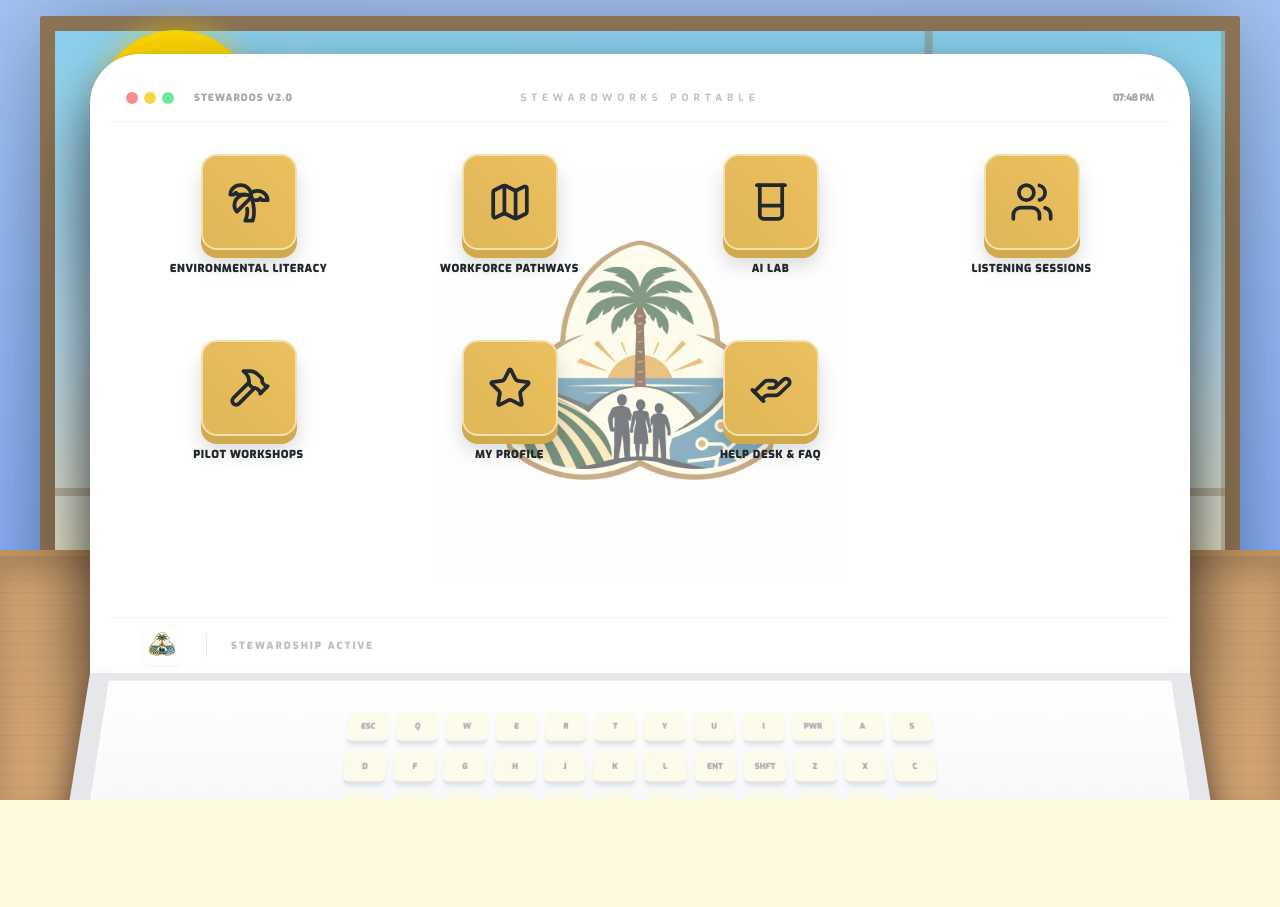
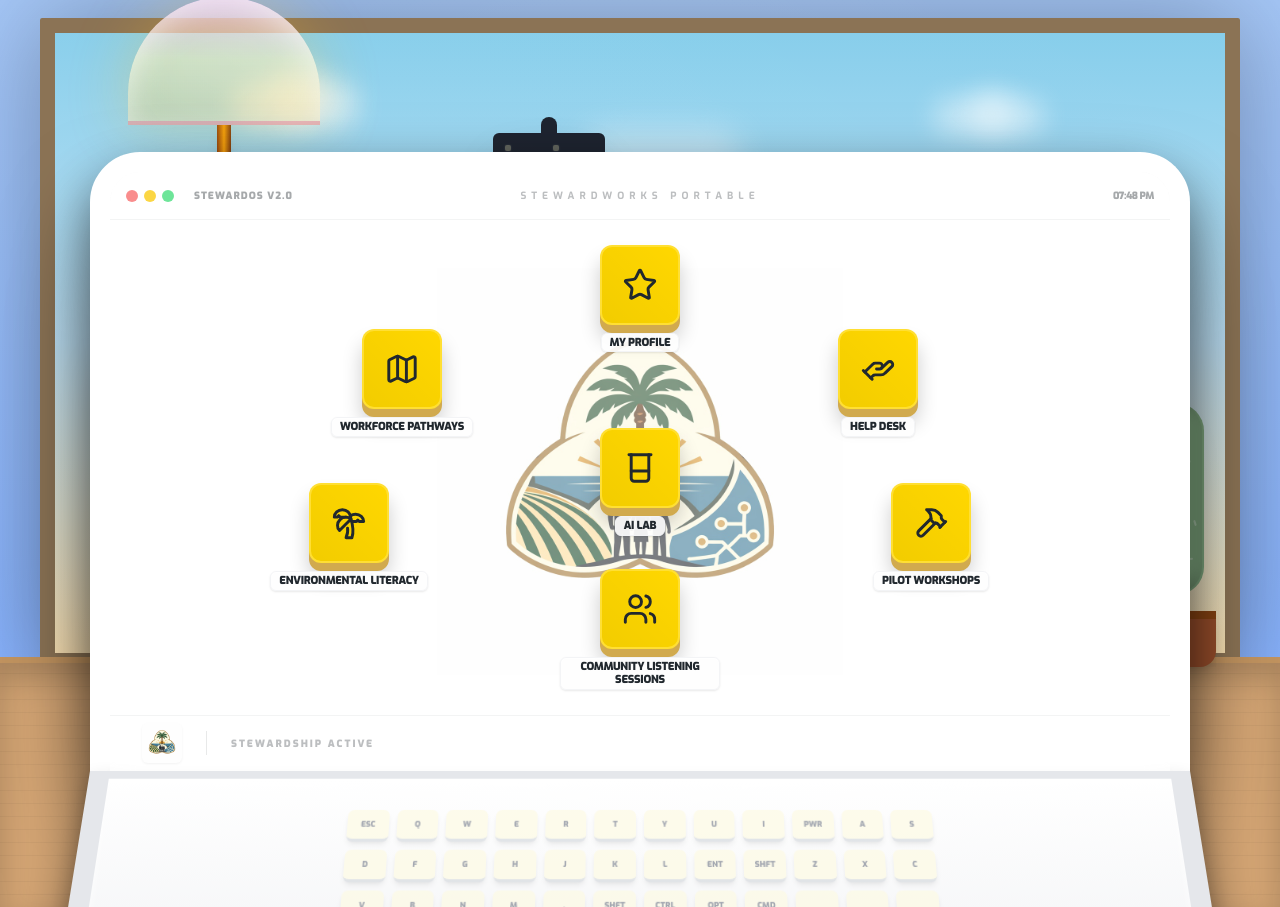
Before and after one commit to vvedenskaya/Eco-website, a Next.js app: page /hub in a window 1280 px wide. Before the commit the page ends 800 px from the top, so only its background shows below. Built offline with nearby package versions, Linux system fonts and the light colour scheme.

Commit message:
added more visual elements

```diff
--- a/src/app/hub/page.tsx
+++ b/src/app/hub/page.tsx
@@ -42,13 +42,13 @@ export default function HubPage() {
   }, []);
 
   const topics = [
-    { id: 'env-literacy', title: 'Environmental Literacy', icon: <Palmtree size={32} />, path: '/hub/environmental-literacy', color: 'bg-[#EBC05D]' },
-    { id: 'workforce-pathways', title: 'Workforce Pathways', icon: <Map size={32} />, path: '/hub/workforce-pathways', color: 'bg-[#EBC05D]' },
-    { id: 'ai-lab', title: 'AI Lab', icon: <Beaker size={32} />, path: '/hub/ai-lab', color: 'bg-[#EBC05D]' },
-    { id: 'listening-sessions', title: 'Listening Sessions', icon: <Users size={32} />, path: '/hub/community-listening', color: 'bg-[#EBC05D]' },
-    { id: 'pilot-workshops', title: 'Pilot Workshops', icon: <Hammer size={32} />, path: '/hub/pilot-workshops', color: 'bg-[#EBC05D]' },
-    { id: 'my-profile', title: 'My Profile', icon: <Star size={32} />, path: '/hub/my-profile', color: 'bg-[#EBC05D]' },
-    { id: 'help-desk', title: 'Help Desk & FAQ', icon: <HelpingHand size={32} />, path: '/hub/help-desk', color: 'bg-[#EBC05D]' },
+    { id: 'my-profile', title: 'My Profile', icon: <Star size={32} />, path: '/hub/my-profile', pos: 'top-[5%] left-1/2 -translate-x-1/2' },
+    { id: 'workforce-pathways', title: 'Workforce Pathways', icon: <Map size={32} />, path: '/hub/workforce-pathways', pos: 'top-[22%] left-[20%]' },
+    { id: 'help-desk', title: 'Help Desk', icon: <HelpingHand size={32} />, path: '/onboarding/bulletin', pos: 'top-[22%] right-[20%]' },
+    { id: 'ai-lab', title: 'AI Lab', icon: <Beaker size={32} />, path: '/hub/ai-lab', pos: 'top-[42%] left-1/2 -translate-x-1/2' },
+    { id: 'env-literacy', title: 'Environmental Literacy', icon: <Palmtree size={32} />, path: '/hub/environmental-literacy', pos: 'bottom-[25%] left-[15%]' },
+    { id: 'pilot-workshops', title: 'Pilot Workshops', icon: <Hammer size={32} />, path: '/hub/pilot-workshops', pos: 'bottom-[25%] right-[15%]' },
+    { id: 'listening-sessions', title: 'Community Listening Sessions', icon: <Users size={32} />, path: '/hub/community-listening', pos: 'bottom-[5%] left-1/2 -translate-x-1/2' },
   ];
 
   return (
@@ -102,11 +102,7 @@ export default function HubPage() {
           ))}
         </div>
 
-        {/* Window Dividers */}
-        <div className="absolute inset-0 border-r-8 border-[#8B7355]/40 left-1/2 -translate-x-1/2" />
-        <div className="absolute inset-0 border-b-8 border-[#8B7355]/40 top-1/2 -translate-y-1/2" />
-        <div className="absolute inset-0 border-r-4 border-[#8B7355]/20 left-1/4" />
-        <div className="absolute inset-0 border-r-4 border-[#8B7355]/20 left-3/4" />
+        {/* Window Dividers removed as per user request */}
 
         {/* Glass Reflection Fade */}
         <div className="absolute inset-0 bg-gradient-to-tr from-white/5 to-transparent pointer-events-none" />
@@ -119,7 +115,7 @@ export default function HubPage() {
       </div>
 
       {/* 3. LAPTOP CENTER (Sitting ON the desk, z-index: 3) */}
-      <div className="laptop-outer-shell max-w-[1200px] w-full relative z-[3] transition-all duration-500 mb-[-120px] md:mb-[-150px] translate-y-[80px] md:translate-y-[100px] drop-shadow-[0_25px_25px_rgba(0,0,0,0.5)]">
+      <div className="laptop-outer-shell max-w-[900px] w-full absolute bottom-[-100px] md:bottom-[-120px] left-0 right-0 mx-auto z-[3] transition-all duration-500 drop-shadow-[0_25px_25px_rgba(0,0,0,0.5)] scale-[0.85] md:scale-100 origin-bottom">
         {/* Upper Part: Screen */}
         <div className="laptop-bezel relative aspect-[16/9] flex flex-col rounded-t-3xl border-[10px] md:border-[20px] shadow-2xl overflow-hidden" style={{ borderColor: '#FFFFFF', backgroundColor: '#FFFFFF' }}>
           <div className="absolute top-2 md:top-4 left-1/2 -translate-x-1/2 text-[10px] font-bold text-steward-dark opacity-30 uppercase tracking-[0.5em] z-30">
@@ -157,23 +153,25 @@ export default function HubPage() {
                 </div>
               </div>
 
-              {/* Desktop Area with Icons */}
-              <div className="flex-1 p-4 md:p-8 overflow-y-auto">
-                <div className="grid grid-cols-2 sm:grid-cols-3 lg:grid-cols-4 gap-x-4 gap-y-8 md:gap-x-12 md:gap-y-16 items-start justify-items-center max-w-6xl mx-auto">
+              {/* Desktop Area with Icons in a Circle Arrangement */}
+              <div className="flex-1 relative p-4 md:p-8">
                 {topics.map((topic) => (
-                    <Link key={topic.id} href={topic.path} className="group flex flex-col items-center gap-3 w-28 md:w-40 text-center">
-                      <div className={`${topic.color} w-14 h-14 md:w-24 md:h-24 rounded-2xl flex items-center justify-center text-steward-dark shadow-[0_8px_0_#D1AA4E,0_15px_20px_rgba(0,0,0,0.15)] transition-all duration-300 group-hover:scale-105 group-hover:-translate-y-2 group-active:translate-y-1 group-active:shadow-none border-2 border-white/50 relative overflow-hidden`}>
+                  <Link
+                    key={topic.id}
+                    href={topic.path}
+                    className={`absolute ${topic.pos} group flex flex-col items-center gap-2 w-32 md:w-40 text-center z-20 transition-all duration-300 hover:-translate-y-1`}
+                  >
+                    <div className="bg-[#FFD700] w-14 h-14 md:w-20 md:h-20 rounded-xl flex items-center justify-center text-steward-dark shadow-[0_8px_0_#D1AA4E,0_15px_20px_rgba(0,0,0,0.2)] transition-all duration-300 group-hover:scale-110 group-active:translate-y-1 group-active:shadow-none border-2 border-white/20 relative overflow-hidden">
                       <div className="absolute inset-0 bg-gradient-to-tr from-black/5 to-transparent pointer-events-none" />
-                        <div className="relative z-10 scale-90 md:scale-[1.4]">
+                      <div className="relative z-10 scale-90 md:scale-110">
                         {topic.icon}
                       </div>
                     </div>
-                      <span className="text-[9px] md:text-[11px] font-black text-steward-dark uppercase tracking-wider leading-tight group-hover:text-steward-dark transition-colors drop-shadow-sm">
+                    <span className="text-[9px] md:text-[11px] font-black text-steward-dark uppercase tracking-tight leading-tight drop-shadow-sm bg-white/90 px-2 py-0.5 rounded-md border border-gray-100 shadow-sm">
                       {topic.title}
                     </span>
                   </Link>
                 ))}
-                </div>
               </div>
 
               {/* Bottom Taskbar */}
@@ -212,19 +210,29 @@ export default function HubPage() {
       </div>
 
       {/* 4. FRONT DECORATIONS (z-index: 4) */}
-      {/* LEFT SIDE: Floor Lamp & Vertical Books */}
-      <div className="absolute bottom-0 left-10 md:left-24 z-[4] flex items-end pointer-events-none">
-        {/* Standing Floor Lamp */}
-        <div className="flex flex-col items-center mr-16 translate-y-[-50px]">
-          <div className="w-40 h-24 bg-[#FFD700] rounded-t-full shadow-[0_-10px_20px_rgba(255,215,0,0.3)] relative border-b-[12px] border-yellow-600">
-            <div className="absolute -bottom-12 left-1/2 -translate-x-1/2 w-8 h-12 bg-white/20 blur-xl rounded-full" />
+      {/* LEFT SIDE: Art Deco Lamp */}
+      <div className="absolute bottom-[250px] left-[5%] md:left-[10%] z-[4] flex items-end pointer-events-none">
+        {/* Art Deco Table Lamp - Scaled up */}
+        <div className="relative flex flex-col items-center">
+          {/* Arched Dome */}
+          <div className="w-48 h-32 bg-gradient-to-b from-pink-300/60 via-amber-200/50 to-amber-400/30 rounded-t-full shadow-[inset_0_10px_30px_rgba(255,255,255,0.6),0_0_60px_rgba(251,191,36,0.3)] border-b-4 border-amber-600/20 relative overflow-hidden flex items-center justify-center">
+            {/* Inner Light Glow */}
+            <div className="w-24 h-24 bg-white/40 blur-3xl rounded-full" />
+            <div className="absolute inset-0 bg-gradient-to-tr from-transparent via-white/10 to-white/30" />
           </div>
-          <div className="w-3 h-[600px] bg-[#2D3748] shadow-lg border-x border-white/10" />
-          <div className="w-32 h-6 bg-[#2D3748] rounded-t-full shadow-xl" />
+          {/* Metallic Stem - Much taller */}
+          <div className="w-3.5 h-[500px] bg-gradient-to-r from-amber-800 via-amber-500 to-amber-900 shadow-lg" />
+          {/* Brass Base */}
+          <div className="w-32 h-8 bg-gradient-to-r from-amber-950 via-amber-600 to-amber-950 rounded-t-2xl shadow-2xl relative">
+            <div className="absolute inset-x-0 top-0 h-[1.5px] bg-white/30" />
+          </div>
+        </div>
       </div>
 
-        {/* Vertical Books */}
-        <div className="flex items-end gap-1 mb-[250px] ml-[-40px]">
+      {/* RIGHT SIDE: Books & Potted Cacti */}
+      <div className="absolute bottom-[250px] right-[2%] md:right-[5%] z-[4] flex items-end gap-8 pointer-events-none">
+        {/* Vertical Books - Now closer to the laptop */}
+        <div className="flex items-end gap-1 mb-[-10px]">
           <div className="w-10 h-48 bg-steward-green border-x-4 border-steward-dark/20 rounded-sm shadow-md flex flex-col items-center pt-4">
             <div className="w-full h-[1px] bg-white/20 my-1" />
             <div className="w-full h-[1px] bg-white/20 my-1" />
@@ -234,36 +242,56 @@ export default function HubPage() {
           <div className="w-11 h-52 bg-steward-orange border-x-4 border-steward-dark/20 rounded-sm shadow-md" />
           <div className="w-9 h-44 bg-[#8B4513] border-x-4 border-steward-dark/20 rounded-sm shadow-md" />
         </div>
-      </div>
 
-      {/* RIGHT SIDE: Potted Plants */}
-      <div className="absolute bottom-[250px] right-10 md:right-40 z-[4] flex items-end gap-16 pointer-events-none">
-        {/* Tall Plant (Palm) */}
+        {/* Potted Cacti - Now behind the books (further from the laptop) */}
+        <div className="flex items-end gap-6 mb-[-10px]">
+          {/* Cactus 1 (Tall) */}
           <div className="flex flex-col items-center">
-          <div className="relative mb-[-10px]">
-            <div className="absolute -top-[200px] left-1/2 -translate-x-1/2 flex flex-col items-center">
-              <div className="w-2 h-[200px] bg-[#4A7023]" />
-              <div className="absolute top-0 w-32 h-44 bg-[#556B2F] rounded-full rotate-45 origin-bottom shadow-lg" />
-              <div className="absolute top-8 w-32 h-44 bg-[#6B8E23] rounded-full -rotate-45 origin-bottom shadow-lg" />
-              <div className="absolute top-16 w-28 h-40 bg-[#556B2F] rounded-full rotate-12 origin-bottom shadow-lg" />
-              <div className="absolute top-24 w-28 h-40 bg-[#6B8E23] rounded-full -rotate-12 origin-bottom shadow-lg" />
+            <div className="relative w-20 h-[300px] flex items-center justify-center">
+              <div className="w-16 h-[280px] bg-[#6B8E23] rounded-full border-2 border-black/10 shadow-[inset_-6px_-6px_15px_rgba(0,0,0,0.2)] relative overflow-hidden">
+                {/* Needles */}
+                {[...Array(20)].map((_, i) => (
+                  <div
+                    key={i}
+                    className="absolute w-0.5 h-2 bg-white/40 rounded-full"
+                    style={{
+                      top: `${Math.random() * 80 + 10}%`,
+                      left: `${Math.random() * 80 + 10}%`,
+                      transform: `rotate(${Math.random() * 360}deg)`
+                    }}
+                  />
+                ))}
               </div>
             </div>
-          <div className="w-32 h-32 bg-[#A0522D] rounded-b-2xl border-t-[12px] border-[#8B4513] shadow-2xl relative">
-            <div className="absolute inset-0 bg-black/10 opacity-30" style={{ backgroundImage: 'repeating-linear-gradient(90deg, transparent, transparent 6px, rgba(0,0,0,0.1) 7px)' }} />
+            {/* Terracotta Pot */}
+            <div className="w-24 h-16 bg-[#A0522D] rounded-b-3xl border-t-[15px] border-[#8B4513] shadow-xl relative overflow-hidden">
+               <div className="absolute inset-0 opacity-20" style={{ backgroundImage: 'linear-gradient(90deg, transparent, rgba(0,0,0,0.2) 50%, transparent)' }} />
             </div>
           </div>
 
-        {/* Short Plant (Succulent) */}
+          {/* Cactus 2 (Short) */}
           <div className="flex flex-col items-center">
-          <div className="relative mb-[-5px]">
-            <div className="absolute -top-24 left-1/2 -translate-x-1/2 flex gap-1.5 items-end">
-              <div className="w-8 h-24 bg-[#228B22] rounded-full border-2 border-[#1B6D1B] shadow-lg" />
-              <div className="w-6 h-16 bg-[#228B22] rounded-full border-2 border-[#1B6D1B] shadow-lg" />
-              <div className="w-10 h-20 bg-[#228B22] rounded-full border-2 border-[#1B6D1B] shadow-lg" />
+            <div className="relative w-16 h-56 flex items-center justify-center">
+              <div className="w-14 h-48 bg-[#8FBC8F] rounded-full border-2 border-black/10 shadow-[inset_-5px_-5px_12px_rgba(0,0,0,0.2)] relative overflow-hidden">
+                {/* Needles */}
+                {[...Array(12)].map((_, i) => (
+                  <div
+                    key={i}
+                    className="absolute w-0.5 h-1.5 bg-white/30 rounded-full"
+                    style={{
+                      top: `${Math.random() * 80 + 10}%`,
+                      left: `${Math.random() * 80 + 10}%`,
+                      transform: `rotate(${Math.random() * 360}deg)`
+                    }}
+                  />
+                ))}
               </div>
             </div>
-          <div className="w-20 h-20 bg-[#A0522D] rounded-b-xl border-t-8 border-[#8B4513] shadow-xl" />
+            {/* Terracotta Pot */}
+            <div className="w-20 h-14 bg-[#A0522D] rounded-b-2xl border-t-8 border-[#8B4513] shadow-lg relative">
+              <div className="absolute inset-0 opacity-10 bg-black/20" />
+            </div>
+          </div>
         </div>
       </div>
     </div>
--- a/src/app/onboarding/bulletin/page.tsx
+++ b/src/app/onboarding/bulletin/page.tsx
@@ -81,7 +81,7 @@ export default function BulletinPage() {
                 <div className="space-y-12">
                   <div className="flex items-center gap-6 border-b-2 border-steward-gold/10 pb-8">
                     <div className="p-3 bg-steward-offwhite rounded-2xl shadow-inner">
-                      {section.icon}
+                    {section.icon}
                     </div>
                     <h2 className="text-4xl font-black text-steward-green uppercase tracking-tight">
                       {section.title}
```
Also changed, not shown: src/app/onboarding/questions/page.tsx (indentation only). Lines whose indentation alone changed are shown as unchanged.
